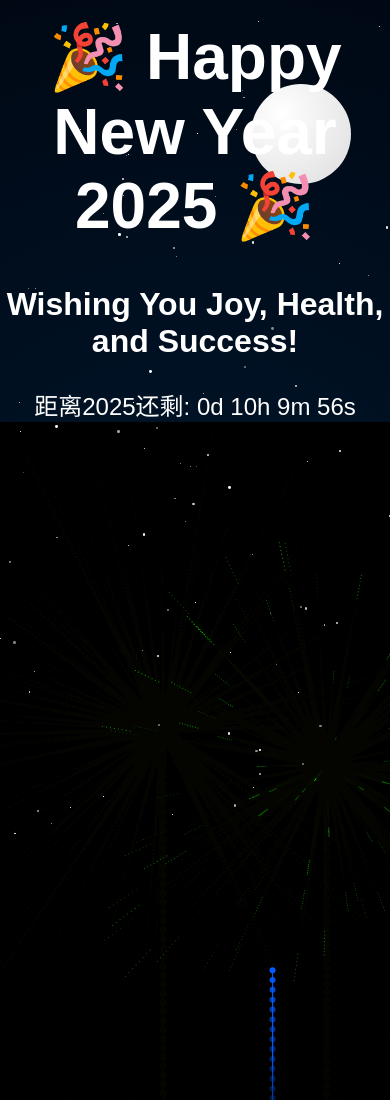
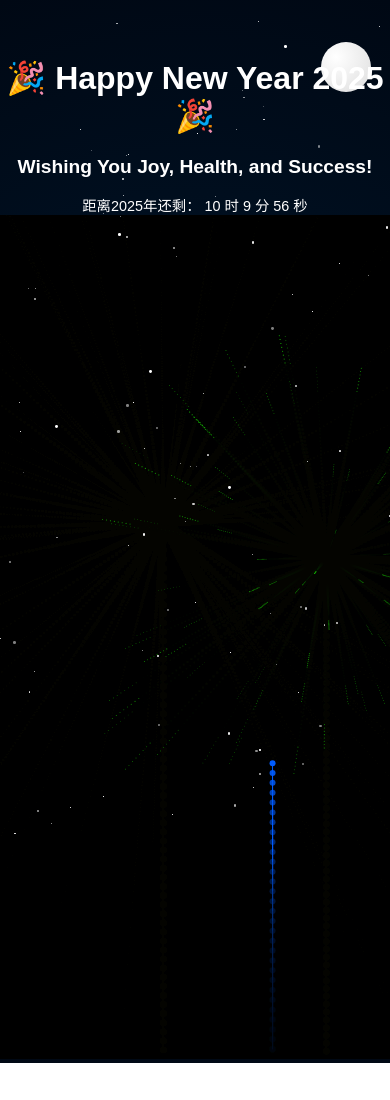
Before and after one commit to 861074652/dogedoge, a plain HTML site: page index.html in a window 390 px wide. Shown: the top 1100 px of the page. After the commit the page ends 1063 px from the top, so only its background shows below. Drawn offline with Linux system fonts and the light colour scheme.

Commit message:
Update index.html

```diff
--- a/index.html
+++ b/index.html
@@ -1,5 +1,5 @@
 <!DOCTYPE html>
-<html lang="zh-CN">
+<html lang="zh-cn">
 <head>
     <meta charset="UTF-8">
     <meta name="viewport" content="width=device-width, initial-scale=1.0">
@@ -55,6 +55,45 @@
             height: 100px;
             background: radial-gradient(circle at 30% 30%, #ffffff, #dddddd);
             border-radius: 50%;
+        }
+
+        /* Responsive Styles */
+        @media (max-width: 768px) {
+            h1 {
+                font-size: 2.5rem;
+                margin-top: 10%;
+            }
+            h2 {
+                font-size: 1.5rem;
+            }
+            #countdown {
+                font-size: 1rem;
+            }
+            .moon {
+                width: 70px;
+                height: 70px;
+                top: 5%;
+                right: 5%;
+            }
+        }
+
+        @media (max-width: 480px) {
+            h1 {
+                font-size: 2rem;
+                margin-top: 15%;
+            }
+            h2 {
+                font-size: 1.2rem;
+            }
+            #countdown {
+                font-size: 0.9rem;
+            }
+            .moon {
+                width: 50px;
+                height: 50px;
+                top: 5%;
+                right: 5%;
+            }
         }
     </style>
 </head>
@@ -204,19 +243,20 @@
         function updateCountdown() {
             const now = new Date();
             const nextYear = new Date(`January 1, 2025 00:00:00`);
-            const diff = nextYear - now;
+            const timeDifference = nextYear - now;
 
-            const days = Math.floor(diff / (1000 * 60 * 60 * 24));
-            const hours = Math.floor((diff % (1000 * 60 * 60 * 24)) / (1000 * 60 * 60));
-            const minutes = Math.floor((diff % (1000 * 60 * 60)) / (1000 * 60));
-            const seconds = Math.floor((diff % (1000 * 60)) / 1000);
+            if (timeDifference <= 0) {
+                document.getElementById('countdown').innerText = "Happy New Year!";
+                return;
+            }
 
-            document.getElementById('countdown').innerHTML =
-                `距离2025还剩: ${days}d ${hours}h ${minutes}m ${seconds}s`;
+            const days = Math.floor(timeDifference / (1000 * 60 * 60 * 24));
+            const hours = Math.floor((timeDifference % (1000 * 60 * 60 * 24)) / (1000 * 60 * 60));
+            const minutes = Math.floor((timeDifference % (1000 * 60 * 60)) / (1000 * 60));
+            const seconds = Math.floor((timeDifference % (1000 * 60)) / 1000);
 
-            if (diff <= 0) {
-                document.getElementById('countdown').innerHTML = '🎉 Happy New Year 2025! 🎉';
-            }
+            document.getElementById('countdown').innerText =
+                `距离2025年还剩： ${hours} 时 ${minutes} 分 ${seconds} 秒`;
         }
 
         setInterval(updateCountdown, 1000);
```
